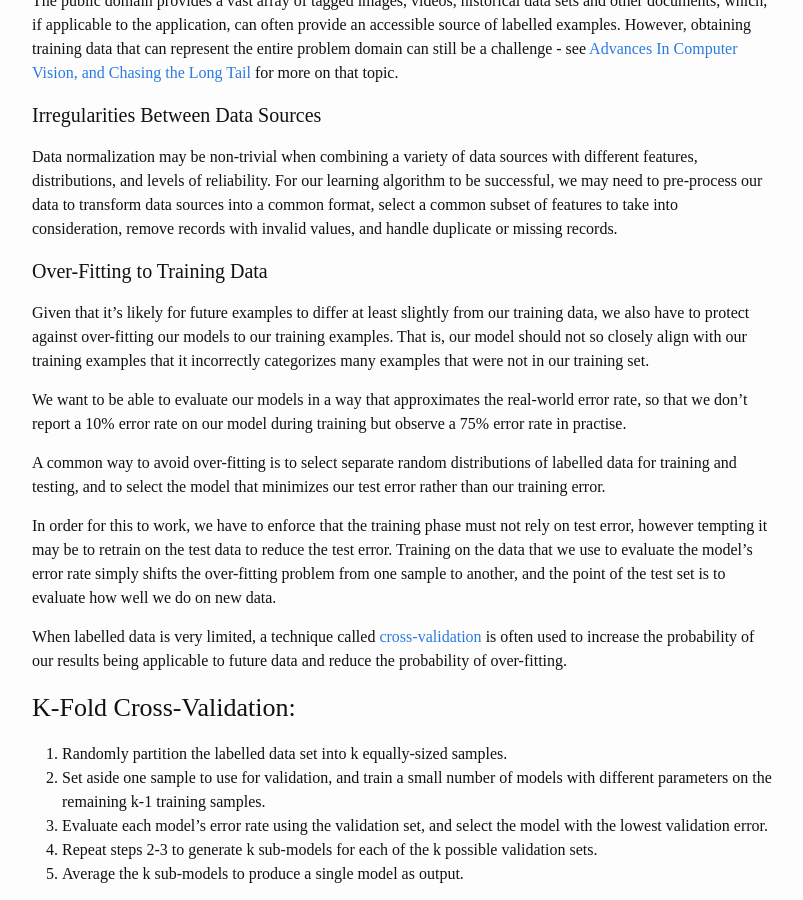
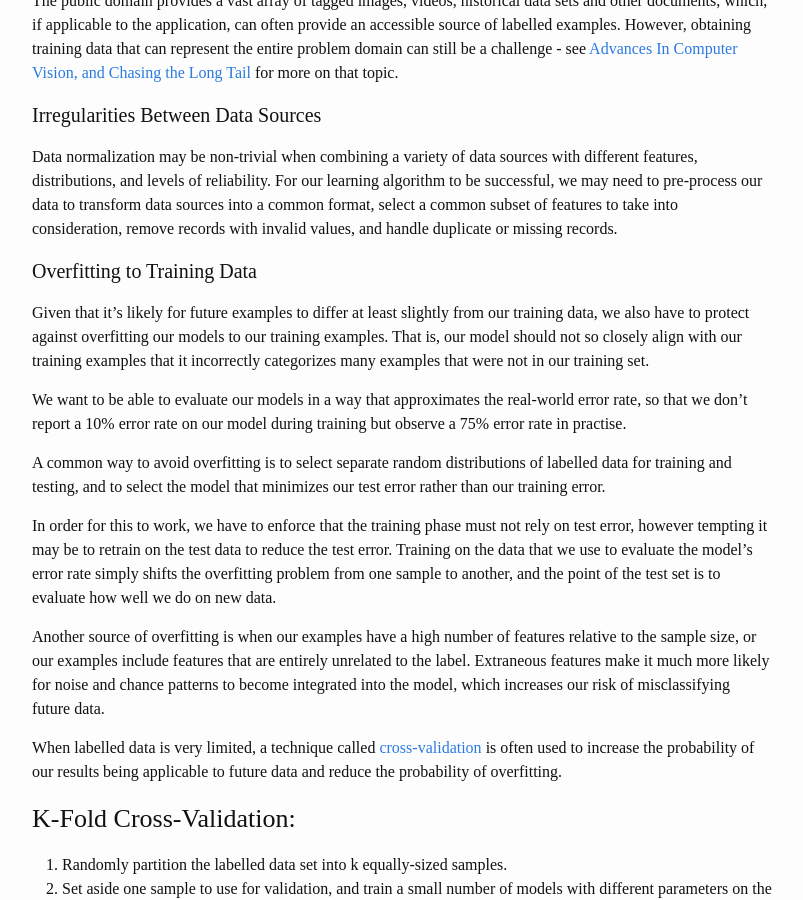
Before and after one commit to msayson/msayson.github.io, a Jekyll site: the page built from _posts/2016-10-09-supervised-learning.markdown, in a window 1280 px wide and 900 px high, scrolled down 934 px. Shown: the whole window, without its empty margins (238-1041 px from the left). Built offline with Jekyll 4.4.1, drawn with Linux system fonts in a browser that asks for light colours.

Commit message:
Added note on high feature-to-sample-size ratio contributing to overfitting

```diff
--- a/_posts/2016-10-09-supervised-learning.markdown
+++ b/_posts/2016-10-09-supervised-learning.markdown
@@ -28,16 +28,18 @@ The public domain provides a vast array of tagged images, videos, historical dat
 #### Irregularities Between Data Sources
 Data normalization may be non-trivial when combining a variety of data sources with different features, distributions, and levels of reliability. For our learning algorithm to be successful, we may need to pre-process our data to transform data sources into a common format, select a common subset of features to take into consideration, remove records with invalid values, and handle duplicate or missing records.
 
-#### Over-Fitting to Training Data
-Given that it's likely for future examples to differ at least slightly from our training data, we also have to protect against over-fitting our models to our training examples. That is, our model should not so closely align with our training examples that it incorrectly categorizes many examples that were not in our training set.
+#### Overfitting to Training Data
+Given that it's likely for future examples to differ at least slightly from our training data, we also have to protect against overfitting our models to our training examples. That is, our model should not so closely align with our training examples that it incorrectly categorizes many examples that were not in our training set.
 
 We want to be able to evaluate our models in a way that approximates the real-world error rate, so that we don't report a 10% error rate on our model during training but observe a 75% error rate in practise.
 
-A common way to avoid over-fitting is to select separate random distributions of labelled data for training and testing, and to select the model that minimizes our test error rather than our training error.
+A common way to avoid overfitting is to select separate random distributions of labelled data for training and testing, and to select the model that minimizes our test error rather than our training error.
 
-In order for this to work, we have to enforce that the training phase must not rely on test error, however tempting it may be to retrain on the test data to reduce the test error. Training on the data that we use to evaluate the model's error rate simply shifts the over-fitting problem from one sample to another, and the point of the test set is to evaluate how well we do on new data.
+In order for this to work, we have to enforce that the training phase must not rely on test error, however tempting it may be to retrain on the test data to reduce the test error. Training on the data that we use to evaluate the model's error rate simply shifts the overfitting problem from one sample to another, and the point of the test set is to evaluate how well we do on new data.
 
-When labelled data is very limited, a technique called [cross-validation](https://en.wikipedia.org/wiki/Cross-validation_%28statistics%29) is often used to increase the probability of our results being applicable to future data and reduce the probability of over-fitting.
+Another source of overfitting is when our examples have a high number of features relative to the sample size, or our examples include features that are entirely unrelated to the label. Extraneous features make it much more likely for noise and chance patterns to become integrated into the model, which increases our risk of misclassifying future data.
+
+When labelled data is very limited, a technique called [cross-validation](https://en.wikipedia.org/wiki/Cross-validation_%28statistics%29) is often used to increase the probability of our results being applicable to future data and reduce the probability of overfitting.
 
 ### K-Fold Cross-Validation:
 
```
